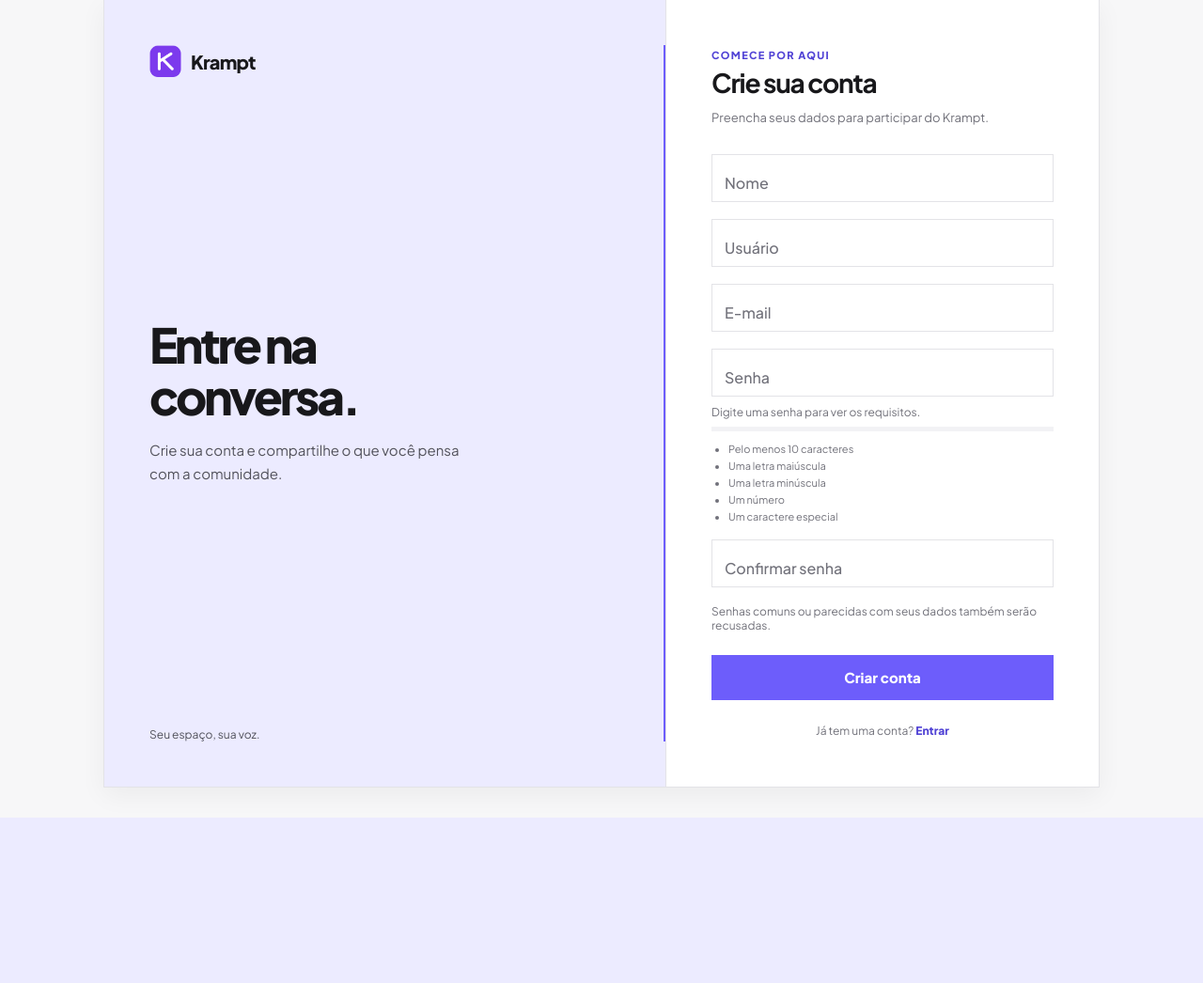
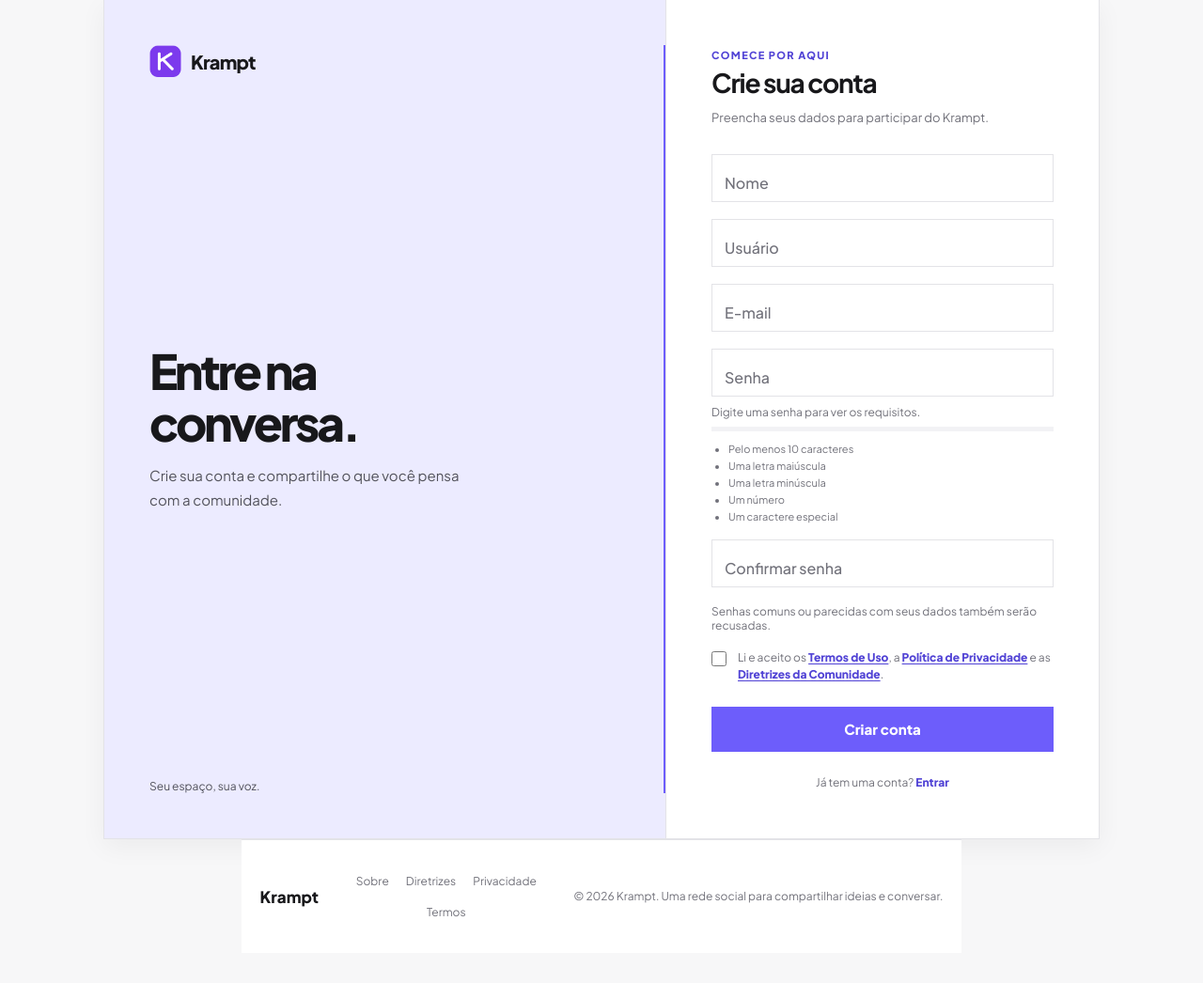
Before and after one commit to CauaGabrieI/Krampt, a Django app: page /cadastro/ in a window 1280 px wide. Shown: the part 33-1079 px from the top of the page at 94% size. Before the commit the page ends 880 px from the top, so only its background shows below. Run offline with Django 5.2, Linux system fonts and the light colour scheme.

Commit message:
feat: require terms acceptance on signup

```diff
--- a/login/forms.py
+++ b/login/forms.py
@@ -24,6 +24,13 @@ class CadastroForm(forms.Form):
     email = forms.EmailField(label='E-mail', max_length=254)
     password = forms.CharField(label='Senha', strip=False, widget=forms.PasswordInput)
     password_confirm = forms.CharField(label='Confirmar senha', strip=False, widget=forms.PasswordInput)
+    aceitou_termos = forms.BooleanField(
+        label='Termos de Uso e Política de Privacidade',
+        required=True,
+        error_messages={
+            'required': 'Você precisa aceitar os Termos de Uso e a Política de Privacidade para criar a conta.',
+        },
+    )
 
     def clean_name(self):
         nome = ' '.join(unicodedata.normalize('NFKC', self.cleaned_data['name']).split())
--- a/static/css/public.css
+++ b/static/css/public.css
@@ -331,3 +331,28 @@
   .public-document { width: min(100% - 28px, 820px); padding-top: 58px; }
   .public-footer-inner { width: min(100% - 28px, 1180px); }
 }
+.auth-terms {
+  display: grid;
+  grid-template-columns: 18px minmax(0, 1fr);
+  align-items: start;
+  gap: 10px;
+  color: var(--muted);
+  font-size: 12px;
+  line-height: 1.55;
+  cursor: pointer;
+}
+.auth-terms input {
+  width: 16px;
+  height: 16px;
+  margin: 2px 0 0;
+  accent-color: var(--primary);
+}
+.auth-terms a {
+  color: var(--primary-light);
+  font-weight: 800;
+  text-decoration: underline;
+  text-underline-offset: 2px;
+}
+.auth-terms a:hover {
+  color: var(--text);
+}
--- a/templates/cadastro.html
+++ b/templates/cadastro.html
@@ -1,7 +1,6 @@
 {% extends "base.html" %}
 {% load static %}
-{% block title %}Criar conta | Krampt  {% include "includes/public_footer.html" %}
-{% endblock %}
+{% block title %}Criar conta | Krampt{% endblock %}
 {% block extra_head %}
   <link rel="stylesheet" href="{% static 'css/public.css' %}?v=public-site-1">
 {% endblock %}
@@ -65,12 +64,33 @@
           <label for="password_confirm">Confirmar senha</label>
         </div>
         <p class="password-help">Senhas comuns ou parecidas com seus dados também serão recusadas.</p>
+
+        <label class="auth-terms" for="aceitou_termos">
+          <input
+            type="checkbox"
+            id="aceitou_termos"
+            name="aceitou_termos"
+            value="1"
+            {% if formulario.aceitou_termos.value %}checked{% endif %}
+            required
+          >
+          <span>
+            Li e aceito os
+            <a href="{% url 'termos' %}" target="_blank" rel="noopener">Termos de Uso</a>,
+            a
+            <a href="{% url 'privacidade' %}" target="_blank" rel="noopener">Política de Privacidade</a>
+            e as
+            <a href="{% url 'diretrizes' %}" target="_blank" rel="noopener">Diretrizes da Comunidade</a>.
+          </span>
+        </label>
+
         <button class="primary-button" type="submit">Criar conta</button>
       </form>
 
       <p class="auth-switch">Já tem uma conta? <a href="{% url 'login:login' %}">Entrar</a></p>
     </main>
   </div>
+  {% include "includes/public_footer.html" %}
 {% endblock %}
 {% block scripts %}
   <script src="{% static 'js/password_strength.js' %}" defer></script>
--- a/templates/login.html
+++ b/templates/login.html
@@ -1,7 +1,6 @@
 {% extends "base.html" %}
 {% load static %}
-{% block title %}Entrar | Krampt  {% include "includes/public_footer.html" %}
-{% endblock %}
+{% block title %}Entrar | Krampt{% endblock %}
 {% block extra_head %}
   <link rel="stylesheet" href="{% static 'css/public.css' %}?v=public-site-1">
 {% endblock %}
@@ -58,4 +57,5 @@
       <p class="auth-switch">Ainda não tem uma conta? <a href="{% url 'cadastro' %}">Criar conta</a></p>
     </main>
   </div>
+  {% include "includes/public_footer.html" %}
 {% endblock %}
```
Also changed, not shown: login/tests.py (+30 -1 lines).
